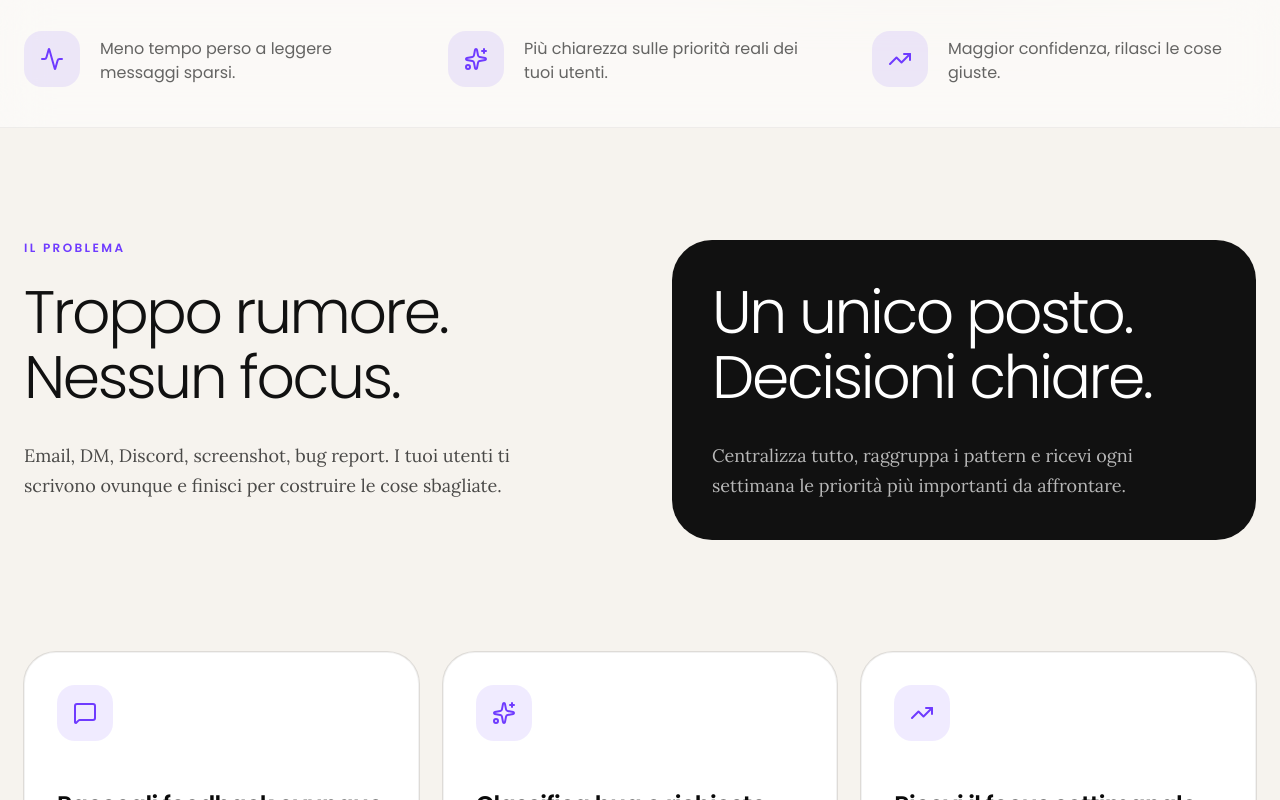
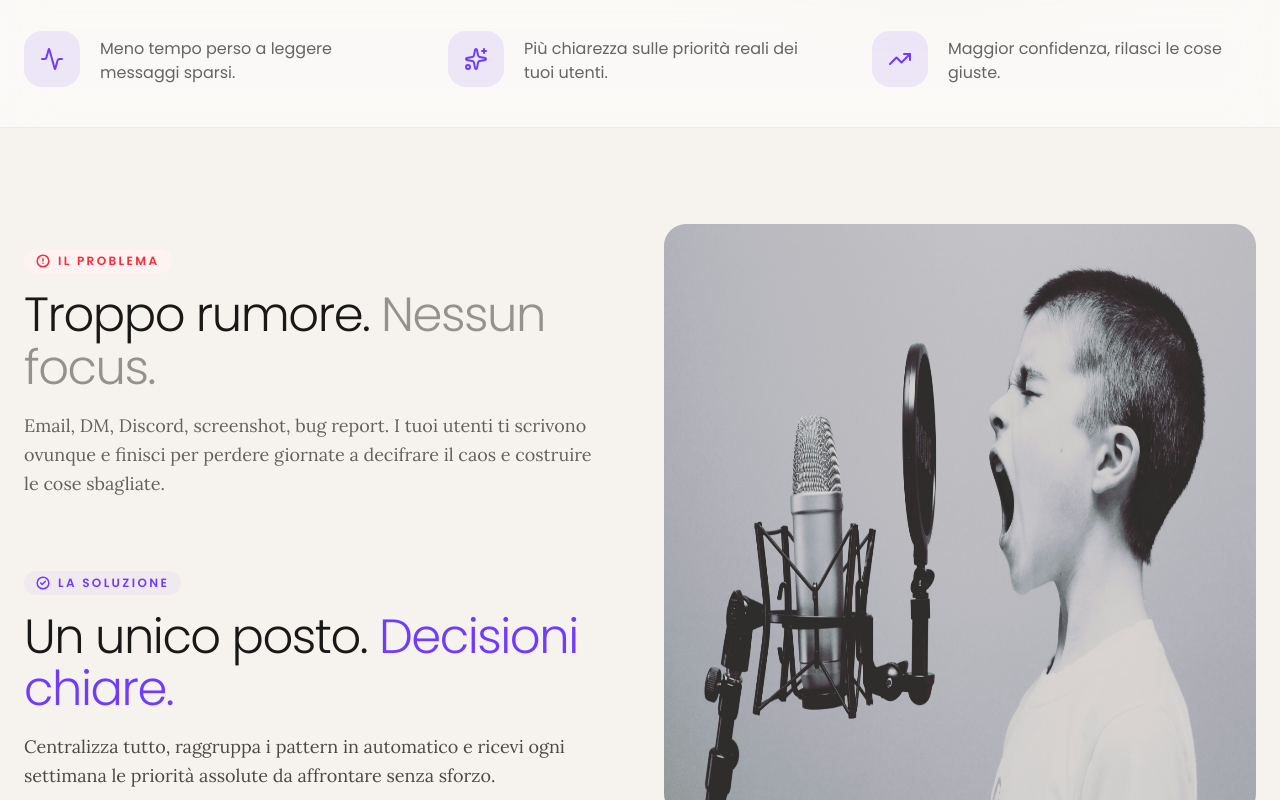
Before and after one commit to hodos-board/landing, a Next.js app: page / in a window 1280 px wide. Shown: the part 780-1580 px from the top of the page. Built offline with nearby package versions, Linux system fonts and the light colour scheme.

Commit message:
problem solution refactor

```diff
--- a/components/ProblemSolutionSection.tsx
+++ b/components/ProblemSolutionSection.tsx
@@ -1,36 +1,56 @@
+import { AlertCircle, CheckCircle2 } from "lucide-react";
+
 export default function ProblemSolutionSection() {
   return (
-    <section className="py-28">
-      <div className="mx-auto grid max-w-7xl gap-16 px-6 lg:grid-cols-2">
-        <div>
-          <div className="mb-6 font-[Poppins] text-xs font-semibold tracking-[0.2em] text-[#6F3BFF] uppercase">
+    <section className="py-24 relative overflow-hidden">
+      <div className="mx-auto grid max-w-7xl gap-12 px-6 lg:grid-cols-12 items-center">
+        {/* COLONNA SINISTRA: STORYTELLING (PROBLEMA + SOLUZIONE FLUSSO VERTICALE) */}
+        <div className="lg:col-span-6 space-y-18">
+          {/* BLOCCO BLOCCO A: IL PROBLEMA */}
+          <div className="group transition-all">
+            <div className="mb-4 inline-flex items-center gap-2 font-[Poppins] text-xs font-semibold tracking-[0.2em] text-red-500 uppercase bg-red-50 px-3 py-1 rounded-full">
+              <AlertCircle className="h-3.5 w-3.5 stroke-[2.5px]" />
               Il problema
             </div>
 
-          <h2 className="font-[Poppins] text-6xl leading-[1.08] font-light tracking-[-0.04em]">
-            Troppo rumore.
-            <br />
-            Nessun focus.
+            <h2 className="font-[Poppins] text-4xl md:text-5xl leading-[1.1] font-light tracking-[-0.03em] text-black/90">
+              Troppo rumore.{" "}
+              <span className="text-black/40 font-light">Nessun focus.</span>
             </h2>
 
-          <p className="mt-8 max-w-lg font-[Lora] text-lg leading-relaxed text-black/70">
+            <p className="mt-4 max-w-xl font-[Lora] text-base md:text-lg leading-relaxed text-black/60">
               Email, DM, Discord, screenshot, bug report. I tuoi utenti ti
-            scrivono ovunque e finisci per costruire le cose sbagliate.
+              scrivono ovunque e finisci per perdere giornate a decifrare il
+              caos e costruire le cose sbagliate.
             </p>
           </div>
 
-        <div className="rounded-[40px] bg-[#111111] p-10 text-white">
-          <h2 className="font-[Poppins] text-6xl leading-[1.08] font-light tracking-[-0.04em]">
-            Un unico posto.
-            <br />
+          {/* BLOCCO B: LA SOLUZIONE */}
+          <div className="group transition-all">
+            <div className="mb-4 inline-flex items-center gap-2 font-[Poppins] text-xs font-semibold tracking-[0.2em] text-[#6F3BFF] uppercase bg-[#6F3BFF]/5 px-3 py-1 rounded-full">
+              <CheckCircle2 className="h-3.5 w-3.5 stroke-[2.5px]" />
+              La soluzione
+            </div>
+
+            <h2 className="font-[Poppins] text-4xl md:text-5xl leading-[1.1] font-light tracking-[-0.03em] text-black/90">
+              Un unico posto.{" "}
+              <span className="text-[#6F3BFF] font-light">
                 Decisioni chiare.
+              </span>
             </h2>
 
-          <p className="mt-8 font-[Lora] text-lg leading-relaxed text-white/70">
-            Centralizza tutto, raggruppa i pattern e ricevi ogni settimana le
-            priorità più importanti da affrontare.
+            <p className="mt-4 max-w-xl font-[Lora] text-base md:text-lg leading-relaxed text-black/70">
+              Centralizza tutto, raggruppa i pattern in automatico e ricevi ogni
+              settimana le priorità assolute da affrontare senza sforzo.
             </p>
           </div>
+        </div>
+
+        {/* COLONNA DESTRA: PLACEHOLDER IMMAGINE DI DESIGN STYLE */}
+        <img
+          src="/shouting_man.jpg"
+          className="lg:col-span-6 w-auto aspect-[4/3] rounded-3xl lg:aspect-square relative group"
+        />
       </div>
     </section>
   );
```
Also changed, not shown: public/shouting_man.jpg (added). Lines whose indentation alone changed are shown as unchanged.
